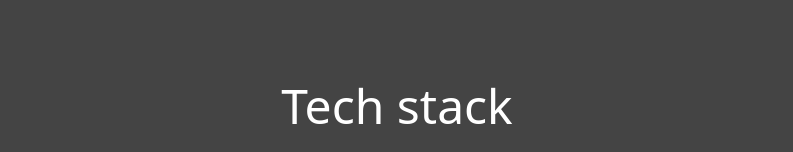
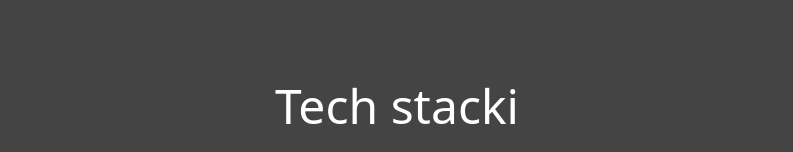
Before and after one commit to vtcoding/vtcoding-portfolio, a React (Vite) app: page / in a window 1280 px wide. Shown: the part 800-952 px from the top of the page, without its empty margins (243-1036 px from the left). Built offline with nearby package versions, Linux system fonts and the light colour scheme.

Commit message:
Change titel

```diff
--- a/src/App.jsx
+++ b/src/App.jsx
@@ -100,7 +100,7 @@ const App = () => {
       </div>
       <div className={`${styles.tech} ${styles.section}`}>
         <div className={styles.container}>
-          <div className={styles.heading}>Tech stack</div>
+          <div className={styles.heading}>Tech stacki</div>
           <div className={styles.line}></div>
 
           <div className={styles.techCategory}>
```
